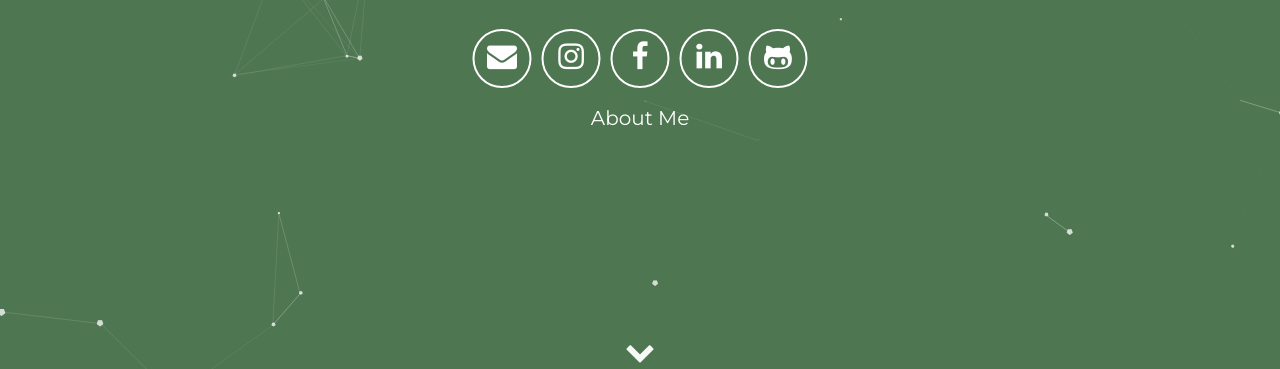
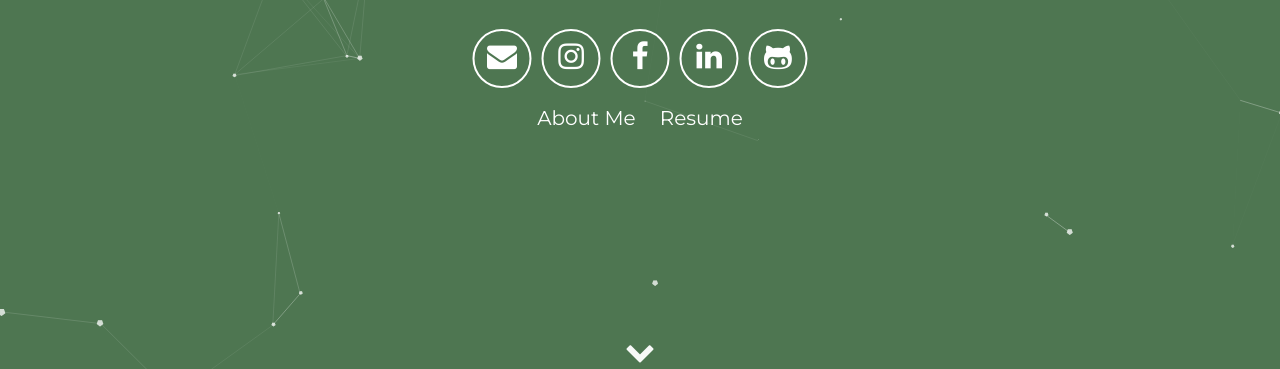
Before and after one commit to SeMinLim/SeMinLim.github.io, a Jekyll site: the page built from index.html, in a window 1280 px wide. Shown: the part 480-849 px from the top of the page. Built offline with Jekyll 4.4.1, drawn with Linux system fonts in a browser that asks for light colours; some web fonts are replaced.

Commit message:
Update header.html

```diff
--- a/_includes/header.html
+++ b/_includes/header.html
@@ -13,6 +13,7 @@
       </div>
       <div class="header-links">
         <a class="link" href="#about" data-scroll>About Me</a>
+        <a class="link" href="#Resume" data-scroll>Resume</a>
       </div>
   </div>
   <a class="down" href="#about" data-scroll><i class="icon fa fa-chevron-down" aria-hidden="true"></i></a>
```
